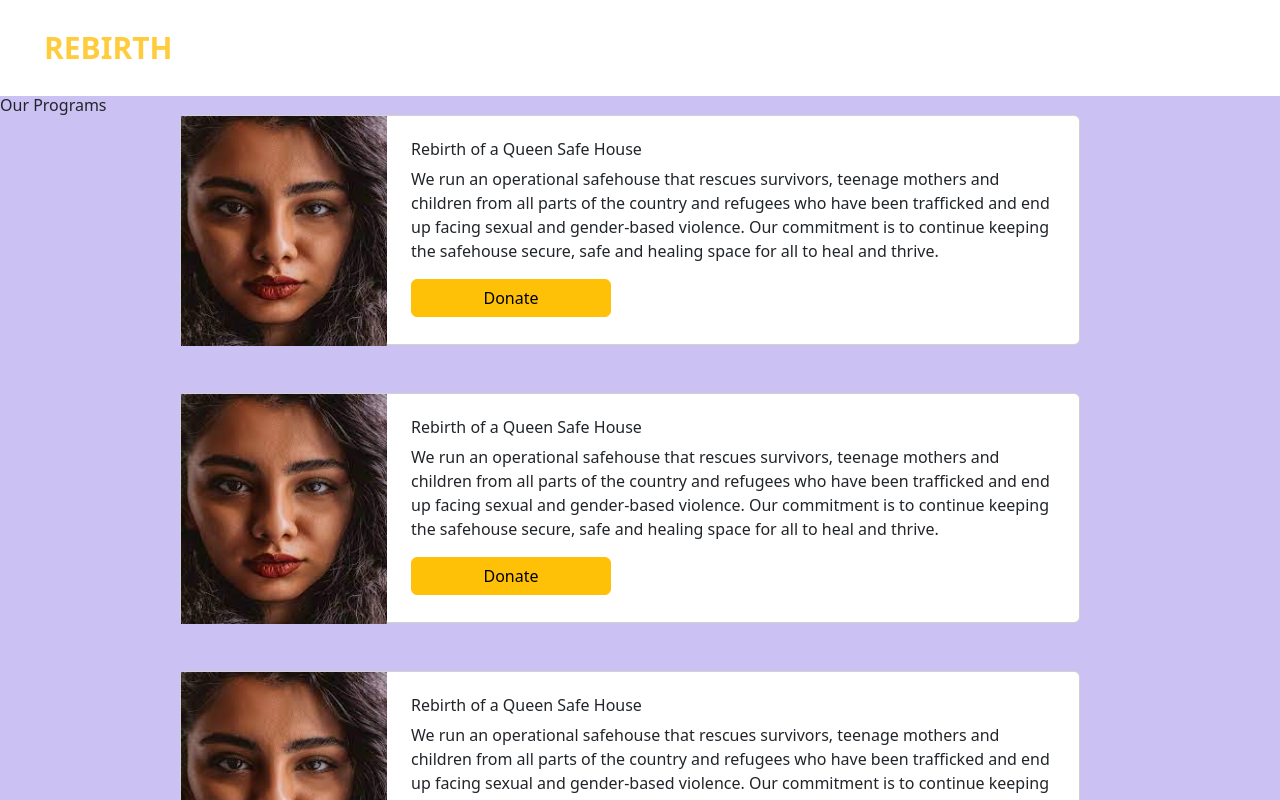
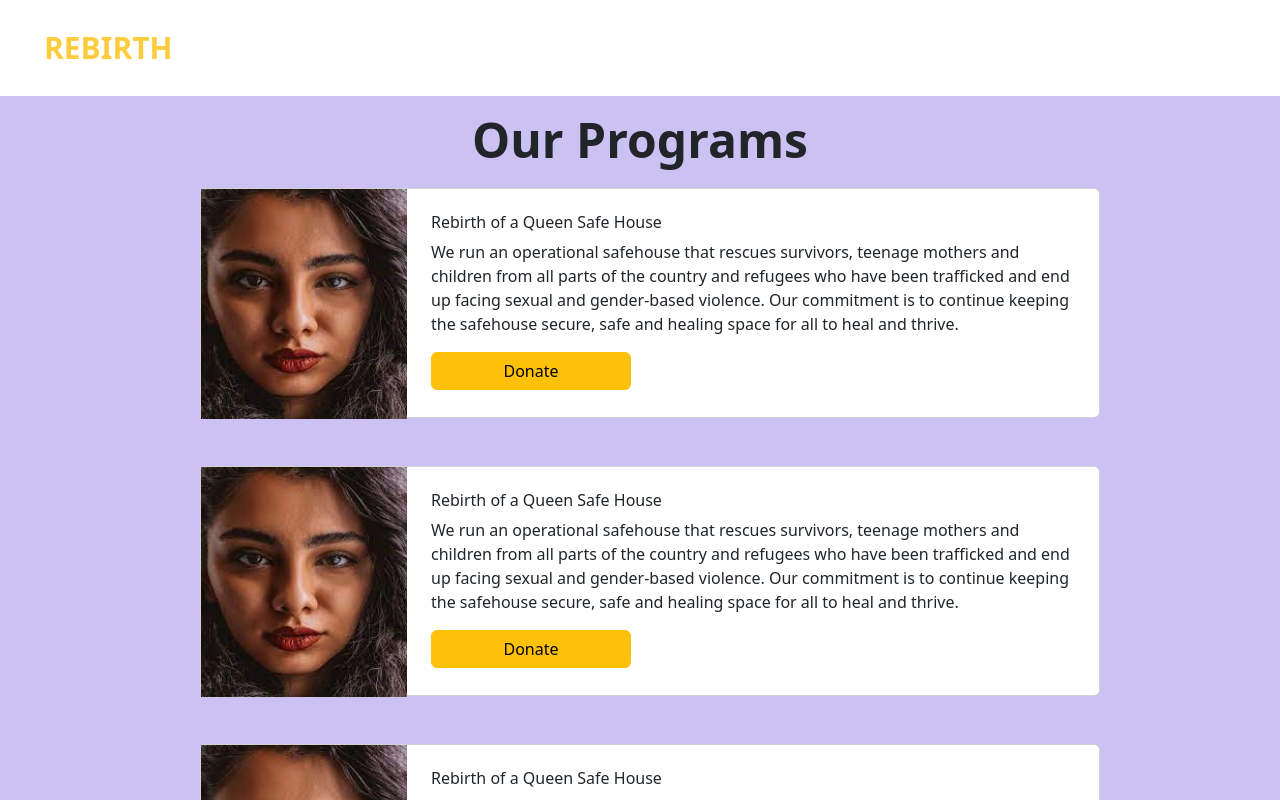
Before and after one commit to Rebirthers-Unite/Rebirth, a React (Vite) app in the folder client/: page /programs in a window 1280 px wide. Shown: the top 800 px of the page. Built offline with nearby package versions, Linux system fonts and the light colour scheme.

Commit message:
change text size

```diff
--- a/client/src/components/Navbar/Navbar.jsx
+++ b/client/src/components/Navbar/Navbar.jsx
@@ -5,7 +5,7 @@ import { Link } from 'react-router-dom';
 const Navbar = () => {
   return (
     <div className='text-white cursor-pointer flex justify-between items-center sticky h-24 max-w-[1240px] mx-auto px-4'>
-      <h1 className='w-full text-3xl font-bold text-[#ffcc3d] flex'> REBIRTH </h1>
+      <Link className='w-full text-3xl font-bold text-[#ffcc3d] flex' to='/'> REBIRTH </Link>
       <ul className='hidden md:flex'>
         <Link className='p-4 hover:text-yellow-300 hover:font-bold' to='/'> Home </Link>
         <Link className='p-4 hover:text-yellow-300 hover:font-bold'> About </Link>
--- a/client/src/components/OurProgramsPage/Programs.jsx
+++ b/client/src/components/OurProgramsPage/Programs.jsx
@@ -5,10 +5,13 @@ import './programs.css'
 export const Programs = () => {
   return (
     <div id='our-programs-page'>
-        <h1>Our Programs</h1>
-        <ProgramsCard/>
-        <ProgramsCard/>
-        <ProgramsCard/>
+        <h1 className='font-bold text-5xl' style={{textAlign: 'center'}}>Our Programs</h1>
+        <div className='mt-4'>
+          <ProgramsCard/>
+          <ProgramsCard/>
+          <ProgramsCard/>
+        </div>
+
     </div>
   )
 }
--- a/client/src/components/OurProgramsPage/programs.css
+++ b/client/src/components/OurProgramsPage/programs.css
@@ -1,5 +1,6 @@
 #our-programs-page{
     background-color: #CBC2F3;
+    padding: 20px;
 }
 
 #card-div{
```
